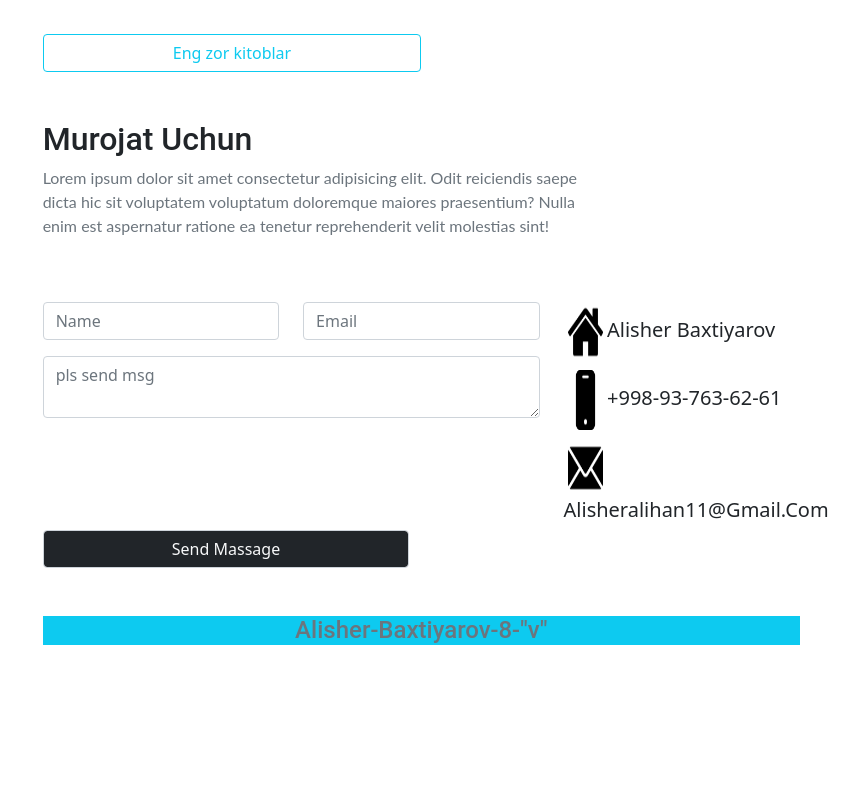
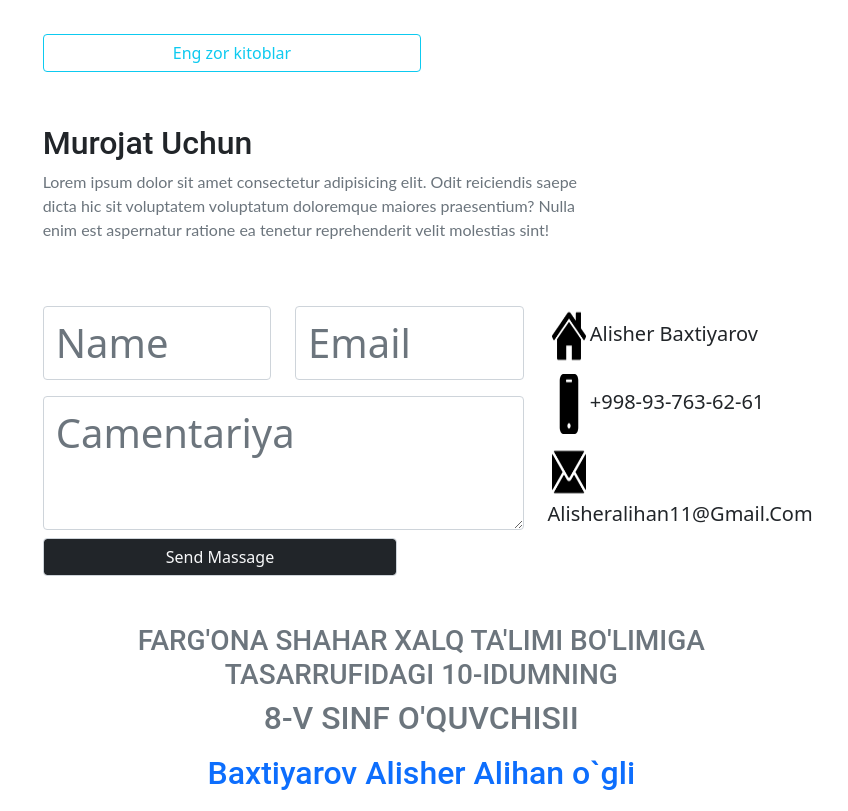
Before and after one commit to alisher920/btn-loyiha, a plain HTML site: page index.html in a window 1280 px wide. Shown: the part 1520-2331 px from the top of the page, without its empty margins (432-1280 px from the left). Before the commit the page ends 2173 px from the top, so only its background shows below. Drawn offline with nearby package versions, Linux system fonts and the light colour scheme.

Commit message:
first commit

```diff
--- a/index.html
+++ b/index.html
@@ -6,6 +6,7 @@
     <meta name="viewport" content="width=device-width, initial-scale=1.0">
     <title>Zahiriddin Muhammad Bobur</title>
     <link rel="icon" href="img/user.jpg">
+    <link rel="stylesheet" href="https://cdnjs.cloudflare.com/ajax/libs/font-awesome/6.3.0/css/all.min.css" integrity="sha512-SzlrxWUlpfuzQ+pcUCosxcglQRNAq/DZjVsC0lE40xsADsfeQoEypE+enwcOiGjk/bSuGGKHEyjSoQ1zVisanQ==" crossorigin="anonymous" referrerpolicy="no-referrer" />
     <link rel="stylesheet" href="style.css">
     <link href="https://cdn.jsdelivr.net/npm/bootstrap@5.0.2/dist/css/bootstrap.min.css" rel="stylesheet" integrity="sha384-EVSTQN3/azprG1Anm3QDgpJLIm9Nao0Yz1ztcQTwFspd3yD65VohhpuuCOmLASjC" crossorigin="anonymous">
 </head>
@@ -70,11 +71,9 @@
 
                 </div>
 
-            </div>
-
             <div class="row mb-5">
                 <div class="col-12">
-                    <h2 class="roboto text-capitalize">Murojat uchun</h2>
+                    <h2 class="roboto text-capitalize mt-1">Murojat uchun</h2>
                 </div>
                 <div class="col-12">
                     <p class="fs-6 w-75 text-muted lato">Lorem ipsum dolor sit amet consectetur adipisicing elit. Odit reiciendis saepe dicta hic sit voluptatem voluptatum doloremque maiores praesentium? Nulla enim est aspernatur ratione ea tenetur reprehenderit velit molestias sint!</p>
@@ -84,15 +83,15 @@
                 <div class="col-md-8">
                     <div class="row mb-3">
                         <div class="col-6">
-                            <input type="text" class="form-control" placeholder="Name">
+                            <input type="text" class="form-control fs-1" placeholder="Name">
                         </div>
                         <div class="col-6">
-                            <input type="email" class="form-control" placeholder="Email">
+                            <input type="email" class="form-control fs-1" placeholder="Email">
                         </div>
                     </div>
                      <div class="row mb-2">
                         <div class="col-12">
-                            <textarea class="form-control" placeholder="pls send msg"></textarea>
+                            <textarea class="form-control fs-1" placeholder="Camentariya"></textarea>
                         </div>
                      </div>
                 </div>
@@ -116,14 +115,26 @@
                         <button class="form-control bg-dark text-light text-capitalize mb-5 fs-6 text-center" type="submit"> send massage</button>
                     </div>
                 </div>
-                <div class="row">
-                    <div class="col-12">
-                        <h3 class="roboto fs-4 text-center text-muted bg-info">Alisher-Baxtiyarov-8-"v"</h3>
-                    </div>
+
+
+
+
+            </div>
+            <div class="row">
+                <h3 class="roboto fs-3 text-center text-muted ">FARG'ONA SHAHAR XALQ TA'LIMI BO'LIMIGA TASARRUFIDAGI 10-IDUMNING
+                </h3><BR></BR>
+                <h3 class="roboto fs-2 text-center text-muted ">8-V SINF O'QUVCHISII <P class="mt-3 text-primary">Baxtiyarov Alisher Alihan o`gli</P></h3>
+                <img src="/img/10.jpg" alt="">
+
+                <div class="col-12">
+
+
                 </div>
-          </div>
-        </div>
+            </div>
+      </div>
     </div>
+</div>
+
 
 
 
```
Also changed, not shown: img/10.jpg (added).
